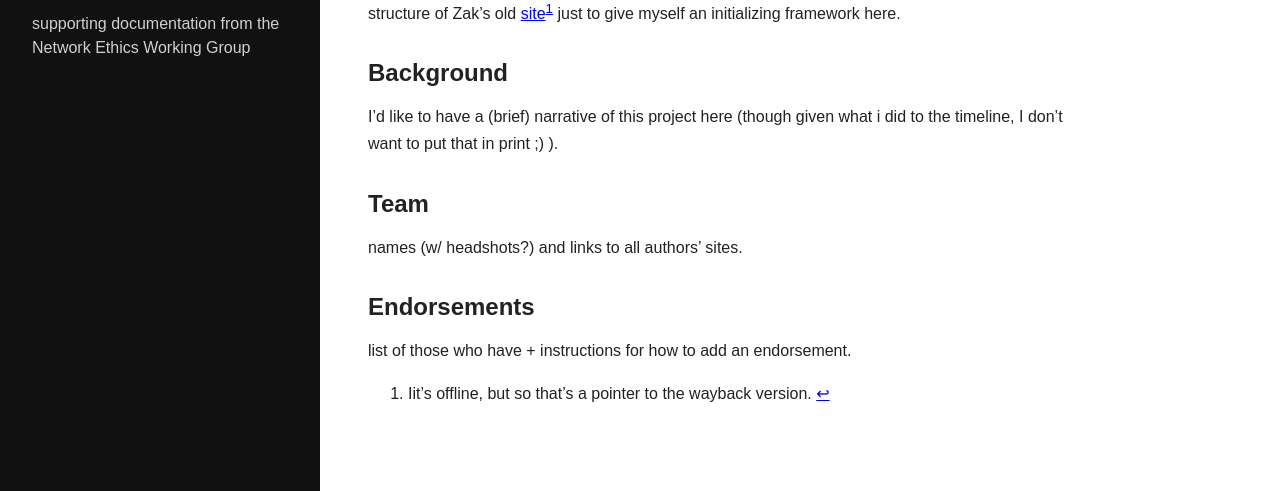
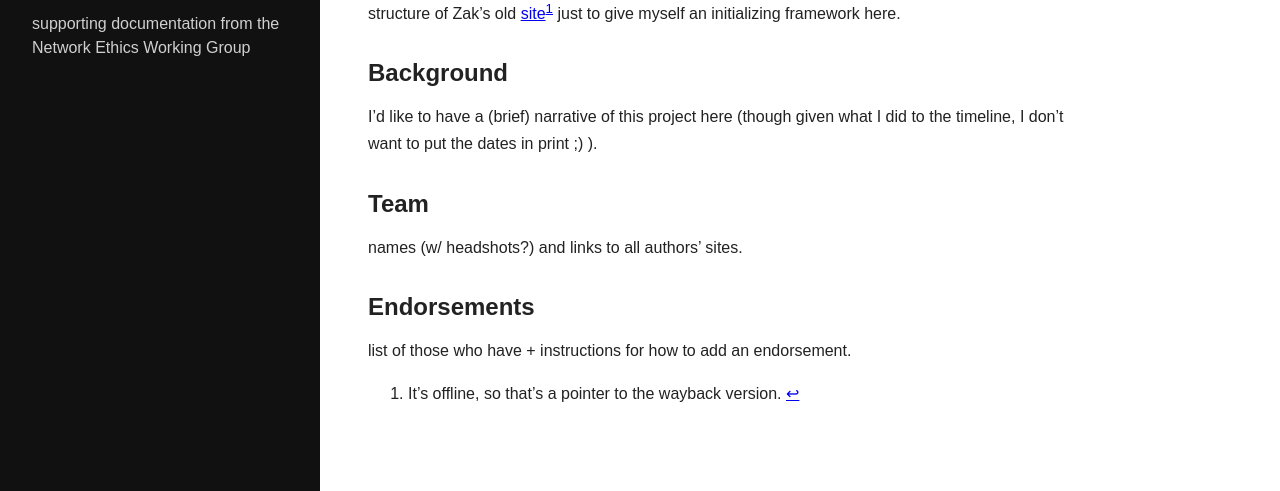
Before and after one commit to Network-Ethics/network-ethics.github.io, a Jekyll site: the page built from index.md, in a window 1280 px wide. Shown: the part 327-818 px from the top of the page. Built offline with Jekyll 4.4.1, drawn with Linux system fonts in a browser that asks for light colours.

Commit message:
it may just be a skeleton, but the typos still bugged me

```diff
--- a/index.md
+++ b/index.md
@@ -16,7 +16,7 @@ Here, I think we provide a bulleted overview of the domains of particular recomm
 
 ## Background
 
-I'd like to have a (brief) narrative of this project here (though given what i did to the timeline, I don't want to put that in print ;) ).
+I'd like to have a (brief) narrative of this project here (though given what I did to the timeline, I don't want to put the dates in print ;) ).
 
 ## Team
 
@@ -27,4 +27,4 @@ names (w/ headshots?) and links to all authors' sites.
 list of those who have + instructions for how to add an endorsement.
 
 
-[^1]: Iit's offline, but so that's a pointer to the wayback version.
+[^1]: It's offline, so that's a pointer to the wayback version.
```
